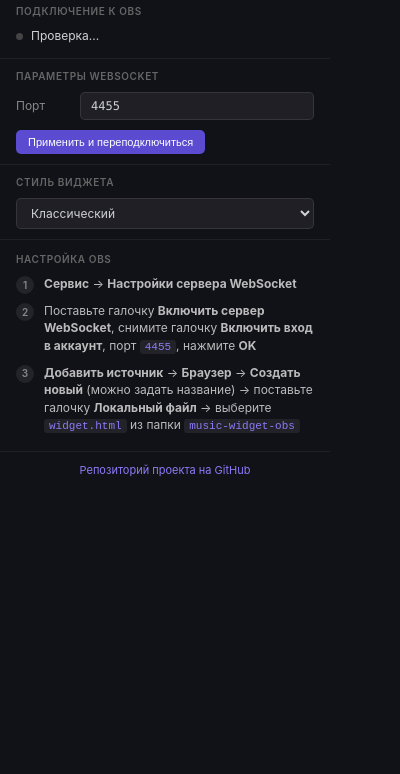
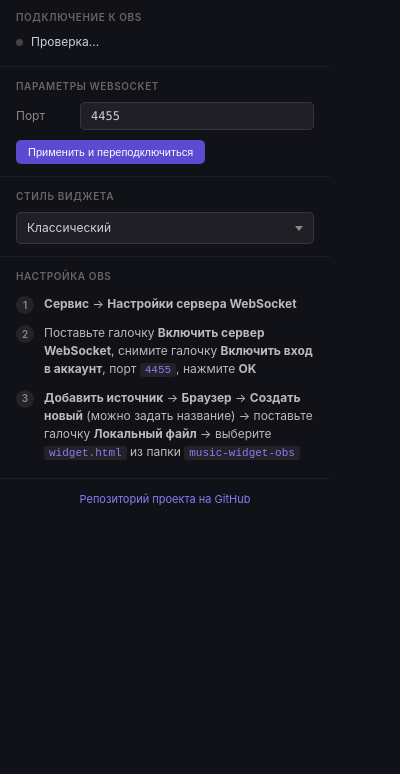
Before and after one commit to Stepanchikkk/music-widget-obs, a browser extension: page extension/popup.html in a window 400 px wide. Shown: the part 70-844 px from the top of the page. Drawn offline with Linux system fonts and the light colour scheme.

Commit message:
fix: replace select with custom details dropdown

```diff
--- a/extension/popup.html
+++ b/extension/popup.html
@@ -4,23 +4,20 @@
 <meta charset="UTF-8">
 <style>
   * { margin: 0; padding: 0; box-sizing: border-box; }
-  html { overflow: hidden; background: #111118; height: 100%; }
   body {
     width: 330px;
-    min-height: 100%;
     font-family: -apple-system, BlinkMacSystemFont, 'Segoe UI', Roboto, sans-serif;
     background: #111118;
     color: #d0d0d8;
     font-size: 13px;
     line-height: 1.5;
-    overflow: hidden;
   }
 
   .header {
     display: flex;
     align-items: center;
     gap: 10px;
-    padding: 12px 16px;
+    padding: 14px 16px;
     background: linear-gradient(135deg, #5a4bd1, #8b7cf7);
   }
   .header svg { flex-shrink: 0; }
@@ -49,7 +46,7 @@
   .section-title-row .section-title { margin-bottom: 0; }
   .track-source { font-size: 10px; color: #666; }
 
-  .section { padding: 10px 16px; border-bottom: 1px solid rgba(255,255,255,0.06); }
+  .section { padding: 12px 16px; border-bottom: 1px solid rgba(255,255,255,0.06); }
   .section:last-of-type { border-bottom: none; }
   .section-title {
     font-size: 10px;
@@ -145,13 +142,66 @@
     border-radius: 5px;
     font-size: 12px;
     color: #d0d0d8;
-    font-family: -apple-system, BlinkMacSystemFont, 'Segoe UI', Roboto, sans-serif;
     outline: none;
     cursor: pointer;
     transition: border-color 0.2s;
   }
   .style-select:focus { border-color: #6C5CE7; }
   .style-select option { background: #1a1a24; color: #d0d0d8; }
+
+  /* Custom style dropdown */
+  .style-dd {
+    position: relative;
+    user-select: none;
+  }
+  .style-dd summary {
+    list-style: none;
+    display: flex;
+    align-items: center;
+    justify-content: space-between;
+    width: 100%;
+    padding: 6px 10px;
+    background: rgba(255,255,255,0.06);
+    border: 1px solid rgba(255,255,255,0.1);
+    border-radius: 5px;
+    font-size: 12px;
+    color: #d0d0d8;
+    cursor: pointer;
+    transition: border-color 0.2s;
+  }
+  .style-dd summary::-webkit-details-marker { display: none; }
+  .style-dd[open] summary { border-color: #6C5CE7; }
+  .style-dd summary::after {
+    content: '';
+    width: 0; height: 0;
+    border-left: 4px solid transparent;
+    border-right: 4px solid transparent;
+    border-top: 5px solid #888;
+    transition: transform 0.2s;
+    margin-left: 8px;
+  }
+  .style-dd[open] summary::after { transform: rotate(180deg); }
+  .style-options {
+    position: absolute;
+    top: 100%;
+    left: 0;
+    right: 0;
+    z-index: 10;
+    margin-top: 2px;
+    background: #1a1a24;
+    border: 1px solid rgba(255,255,255,0.1);
+    border-radius: 5px;
+    overflow: hidden;
+  }
+  .style-option {
+    padding: 6px 10px;
+    font-size: 12px;
+    color: #d0d0d8;
+    cursor: pointer;
+    transition: background 0.15s;
+  }
+  .style-option:hover { background: rgba(90,75,209,0.25); }
+  .style-option.active { background: rgba(90,75,209,0.4); color: #fff; }
 
   .track-info { margin-top: 6px; }
   .track-title {
@@ -168,9 +218,9 @@
   .step {
     display: flex;
     gap: 10px;
-    padding: 4px 0;
+    padding: 5px 0;
     font-size: 12px;
-    line-height: 1.45;
+    line-height: 1.5;
     color: #bbb;
   }
   .step-num {
@@ -207,7 +257,7 @@
   .status-text { font-size: 12px; }
 
   .footer-link {
-    padding: 8px 16px 12px;
+    padding: 10px 16px 14px;
     text-align: center;
     border-top: 1px solid rgba(255,255,255,0.06);
   }
@@ -264,11 +314,14 @@
 
   <div class="section">
     <div class="section-title" id="styleSectionTitle">Стиль виджета</div>
-    <select class="style-select" id="styleSelect"></select>
+    <details class="style-dd" id="styleDropdown">
+      <summary id="styleSummary">Классический</summary>
+      <div class="style-options" id="styleOptions"></div>
+    </details>
   </div>
 
   <div class="steps">
-    <div class="section-title" style="margin-bottom:4px;">Настройка OBS</div>
+    <div class="section-title" style="margin-bottom:6px;">Настройка OBS</div>
     <div class="step">
       <div class="step-num">1</div>
       <div class="step-text"><strong>Сервис</strong> &rarr; <strong>Настройки сервера WebSocket</strong></div>
--- a/extension/popup.js
+++ b/extension/popup.js
@@ -72,7 +72,9 @@ const trackSource = document.getElementById('trackSource');
 const portInput = document.getElementById('portInput');
 const saveBtn = document.getElementById('saveBtn');
 const langSwitch = document.getElementById('langSwitch');
-const styleSelect = document.getElementById('styleSelect');
+const styleDropdown = document.getElementById('styleDropdown');
+const styleSummary = document.getElementById('styleSummary');
+const styleOptions = document.getElementById('styleOptions');
 
 const STYLES = [
   { id: 'classic', key: 'styleClassic' },
@@ -105,8 +107,7 @@ function applyLang() {
   saveBtn.textContent = T('saveBtn');
   langSwitch.textContent = lang === 'ru' ? 'EN' : 'RU';
   document.getElementById('styleSectionTitle').textContent = T('styleTitle');
-  styleSelect.innerHTML = STYLES.map(s => `<option value="${s.id}">${T(s.key)}</option>`).join('');
-  styleSelect.value = currentStyle;
+  buildStyleOptions();
 }
 
 function loadLang() {
@@ -129,7 +130,7 @@ langSwitch.addEventListener('click', () => {
 function updateStatus(status, alarm) {
   if (status.style && status.style !== currentStyle) {
     currentStyle = status.style;
-    styleSelect.value = status.style;
+    updateStyleUI();
   }
   if (status.connected) {
     statusDot.className = 'dot connected';
@@ -213,6 +214,22 @@ portInput.addEventListener('keydown', (e) => {
 
 let currentStyle = 'classic';
 
+function buildStyleOptions() {
+  styleOptions.innerHTML = STYLES.map(s =>
+    `<div class="style-option${s.id === currentStyle ? ' active' : ''}" data-style="${s.id}">${T(s.key)}</div>`
+  ).join('');
+  const label = STYLES.find(s => s.id === currentStyle);
+  styleSummary.textContent = label ? T(label.key) : currentStyle;
+}
+
+function updateStyleUI() {
+  styleOptions.querySelectorAll('.style-option').forEach(el => {
+    el.classList.toggle('active', el.dataset.style === currentStyle);
+  });
+  const label = STYLES.find(s => s.id === currentStyle);
+  styleSummary.textContent = label ? T(label.key) : currentStyle;
+}
+
 loadSettings();
 loadLang();
 checkStatus();
@@ -220,13 +237,17 @@ setInterval(checkStatus, 2000);
 
 chrome.storage.local.get({ widgetStyle: 'classic' }, (items) => {
   currentStyle = items.widgetStyle || 'classic';
-  styleSelect.value = currentStyle;
+  updateStyleUI();
 });
 
-styleSelect.addEventListener('change', () => {
-  const style = styleSelect.value;
-  if (style === currentStyle) return;
+styleOptions.addEventListener('click', (e) => {
+  const opt = e.target.closest('.style-option');
+  if (!opt) return;
+  const style = opt.dataset.style;
+  if (style === currentStyle) { styleDropdown.open = false; return; }
   currentStyle = style;
   chrome.storage.local.set({ widgetStyle: style });
   chrome.runtime.sendMessage({ type: 'setStyle', style });
+  updateStyleUI();
+  styleDropdown.open = false;
 });
```
